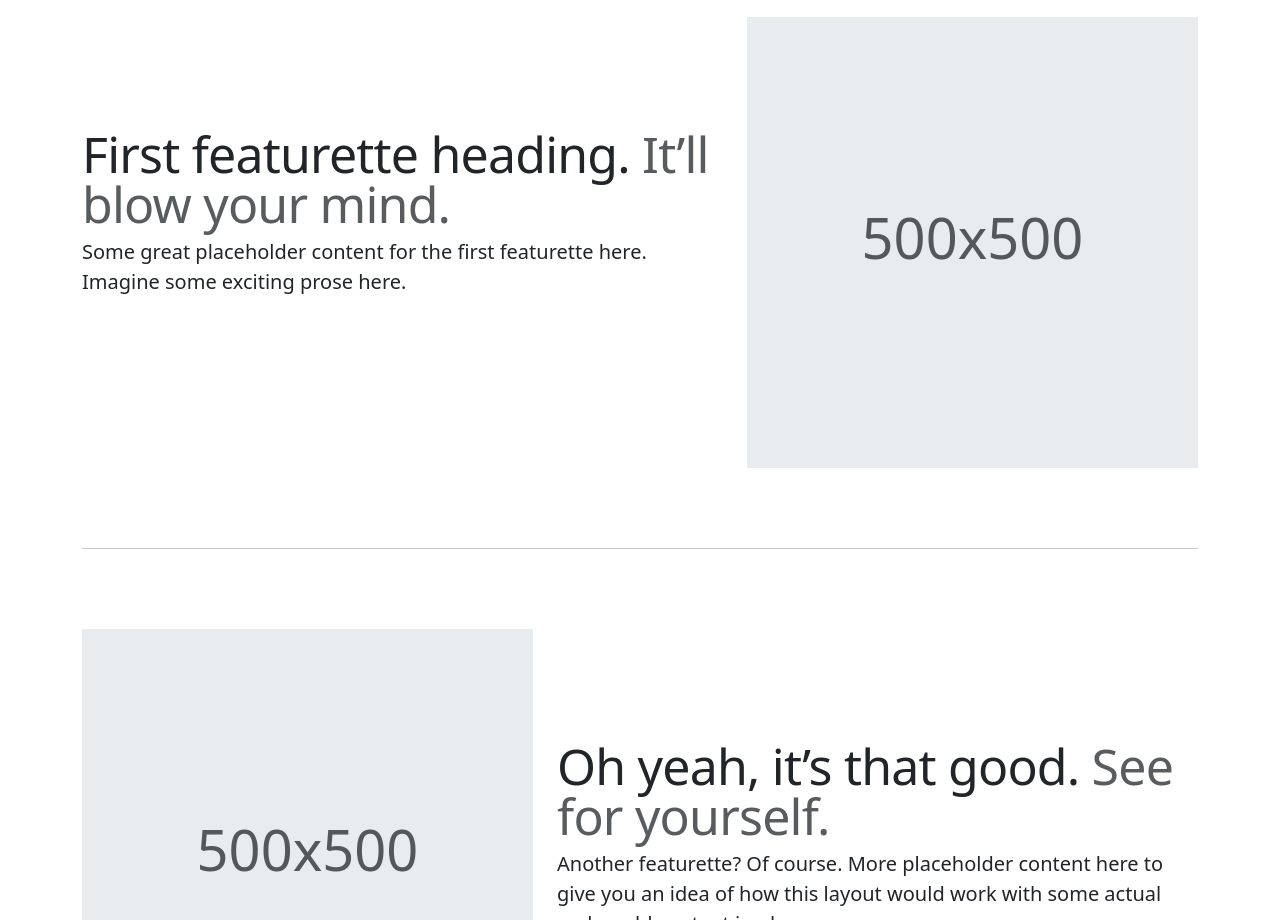
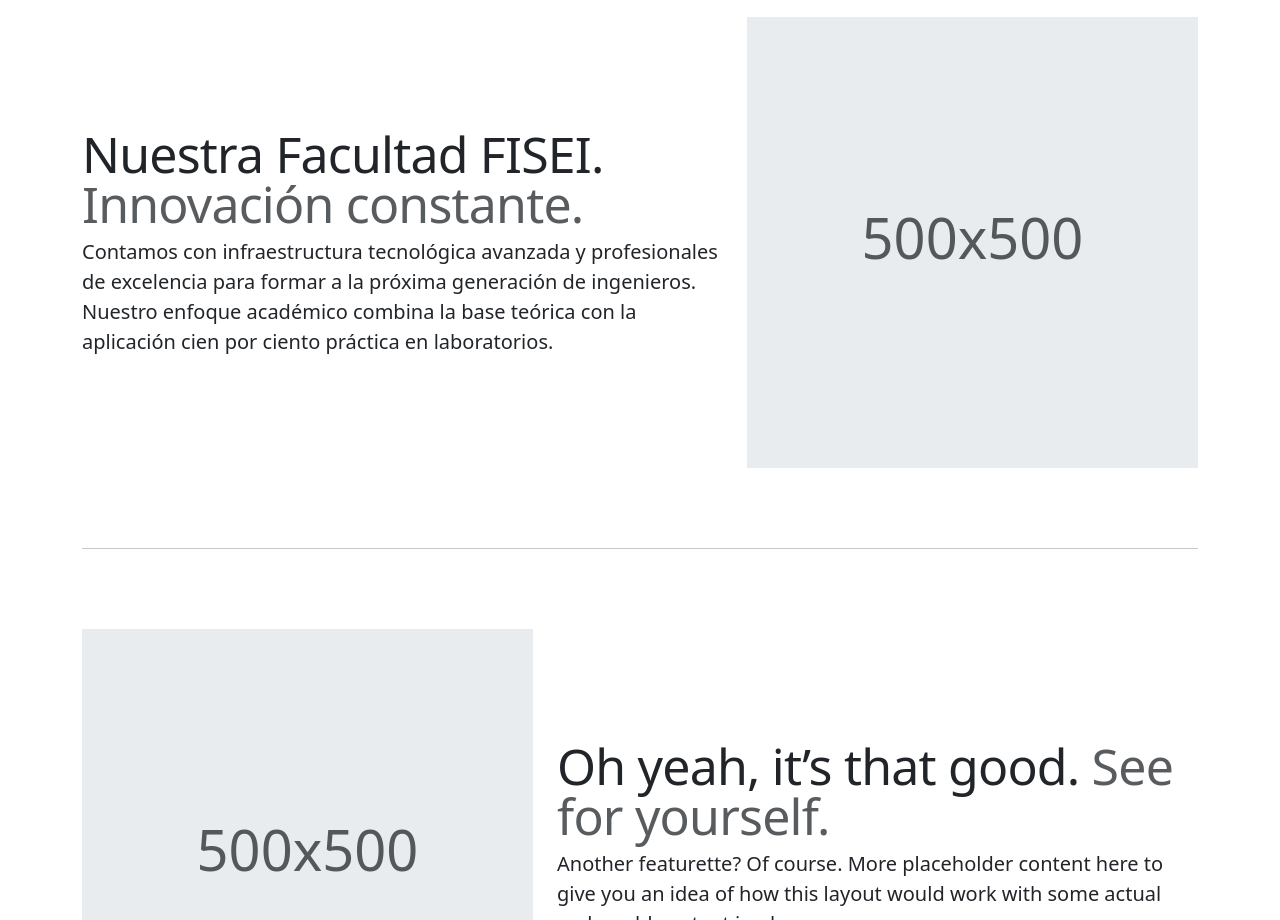
Before and after one commit to ErickAloy871/comandos_basicos, a plain HTML site: page index.html in a window 1280 px wide. Shown: the part 1120-2040 px from the top of the page. Drawn offline with Linux system fonts and the light colour scheme.

Commit message:
Agregar mas informacion

```diff
--- a/index.html
+++ b/index.html
@@ -328,12 +328,11 @@
       <div class="row featurette">
         <div class="col-md-7">
           <h2 class="featurette-heading fw-normal lh-1">
-            First featurette heading.
-            <span class="text-body-secondary">It’ll blow your mind.</span>
+            Nuestra Facultad FISEI.
+            <span class="text-body-secondary">Innovación constante.</span>
           </h2>
           <p class="lead">
-            Some great placeholder content for the first featurette here.
-            Imagine some exciting prose here.
+            Contamos con infraestructura tecnológica avanzada y profesionales de excelencia para formar a la próxima generación de ingenieros. Nuestro enfoque académico combina la base teórica con la aplicación cien por ciento práctica en laboratorios.
           </p>
         </div>
         <div class="col-md-5">
```
